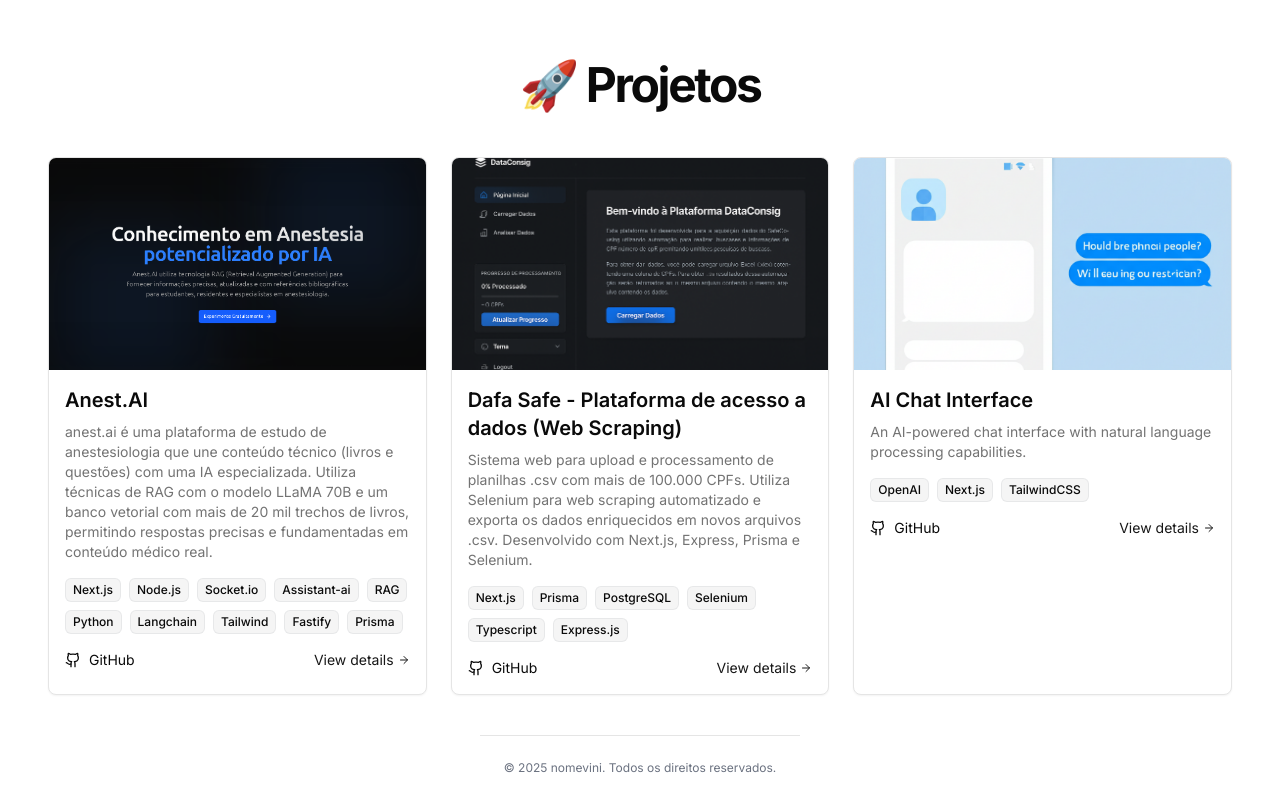
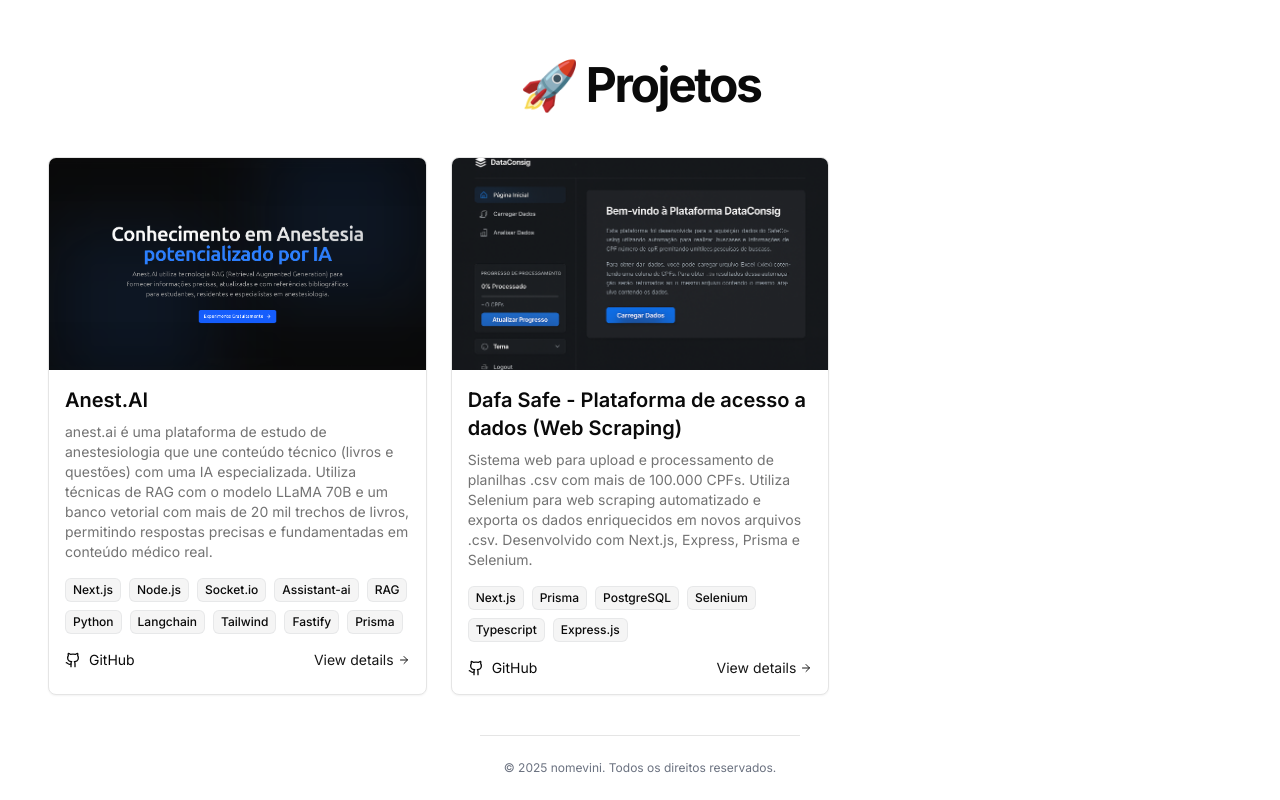
Before and after one commit to nomevini/portifolio, a Next.js app: page / in a window 1280 px wide. Shown: the part 2080-2880 px from the top of the page. Built offline with nearby package versions, Linux system fonts and the light colour scheme.

Commit message:
feat: Ajuste nos projetos

```diff
--- a/app/page.tsx
+++ b/app/page.tsx
@@ -116,14 +116,7 @@ export default function Page() {
                 tags={["Next.js", "Prisma", "PostgreSQL", "Selenium", "Typescript", "Express.js"]}
                 slug="data-safe"
               />
-              <ProjectCard
-                title="AI Chat Interface"
-                description="An AI-powered chat interface with natural language processing capabilities."
-                image="/modern-ai-interaction.png"
-                link="https://github.com"
-                tags={["OpenAI", "Next.js", "TailwindCSS"]}
-                slug="ai-chat-interface"
-              />
+
             </div>
           </div>
         </section>
```
